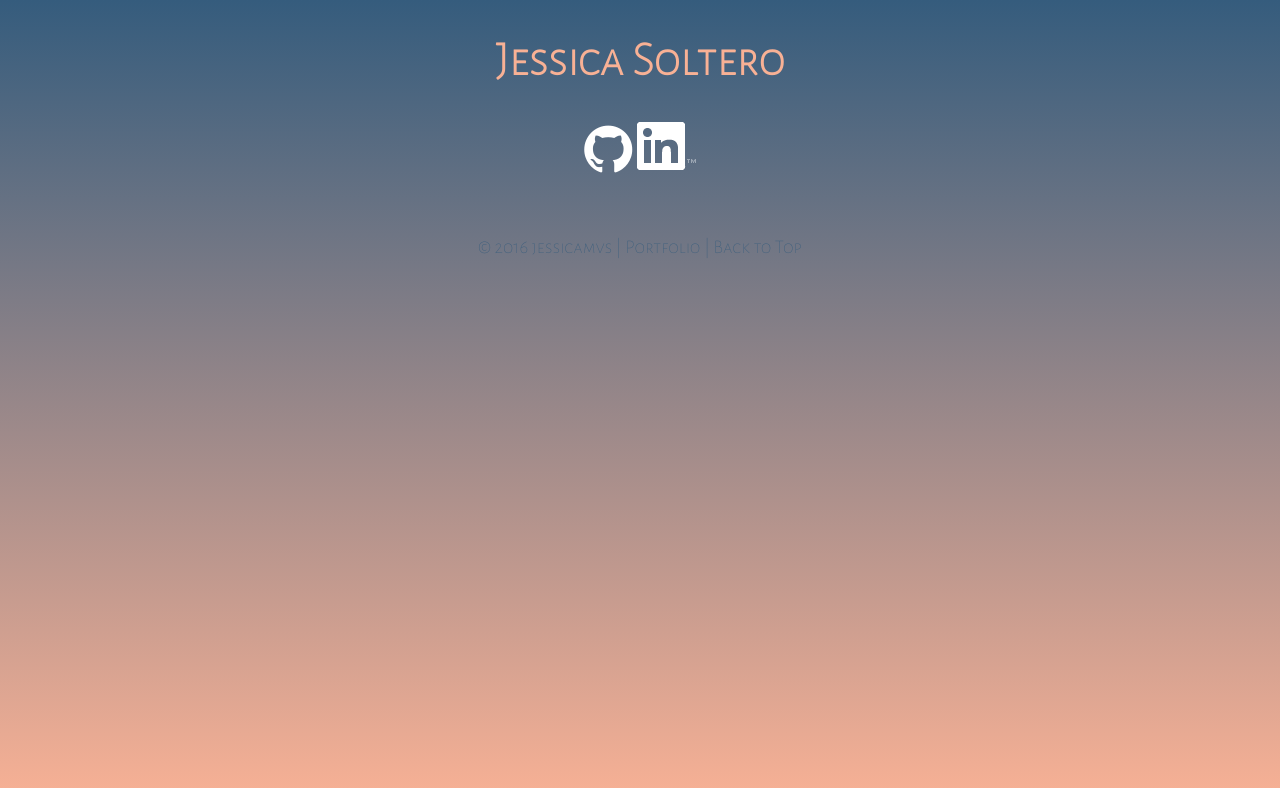
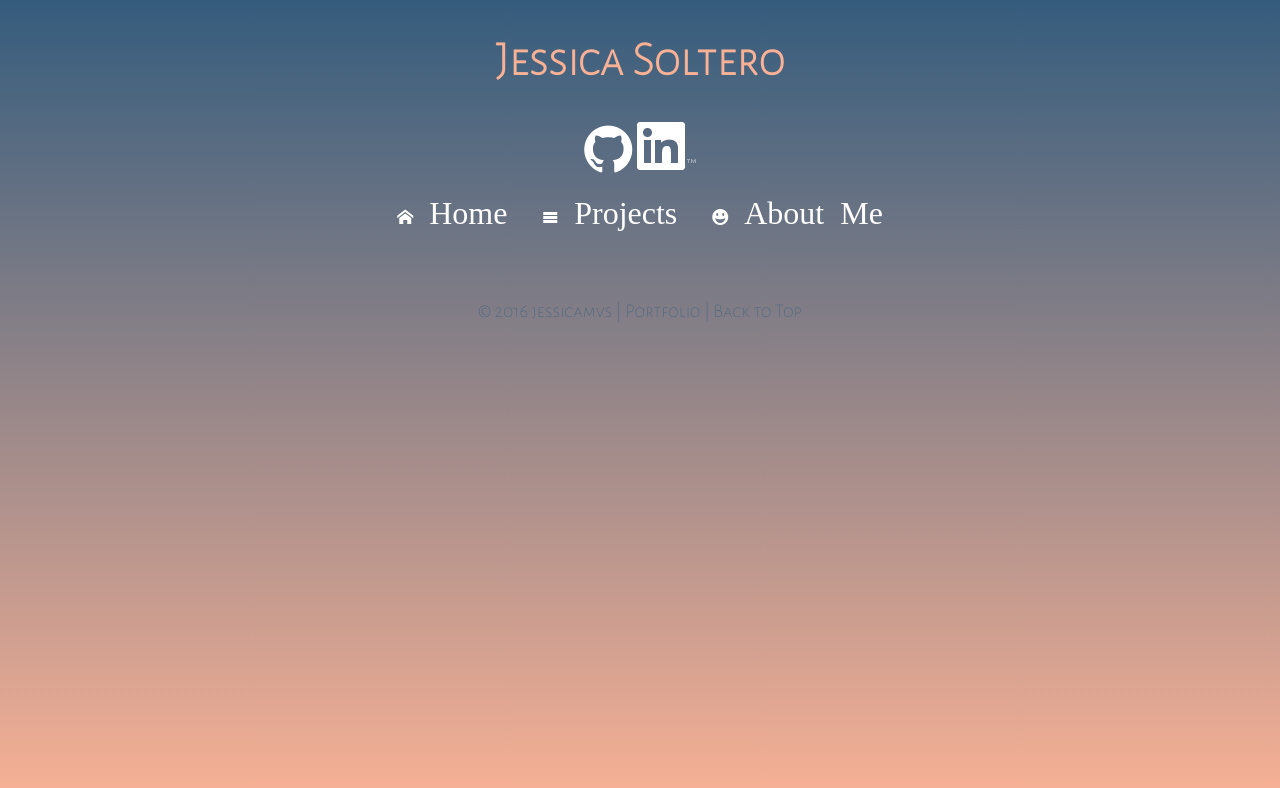
Before and after one commit to jessicamvs/portfolio, a plain HTML site: page index.html in a window 1280 px wide. Drawn offline with nearby package versions, Linux system fonts and the light colour scheme; files whose address does not match are found by name.

Commit message:
Media query working

```diff
--- a/styles/modules.css
+++ b/styles/modules.css
@@ -46,17 +46,17 @@ div.icon-menu {
   .icon-menu{
     display: none;
   }
-/*.icon-menu{
-  display: none;
+
+  .mainNav ul {
+    display: unset;
+  }
+
+  .mainNav li {
+    display: inline-block;
+    margin: 1em;
+  }
+
+  .mainNav {
+    position: static;
+  }
 }
-.main-nav ul {
-    display: flex;
-  }
-.main-nav:hover ul {
-    display: flex;
-  }
-  .main-nav li {
-      padding-left: 2em;
-      padding-right: 2em;
-    }*/
-  }
```
